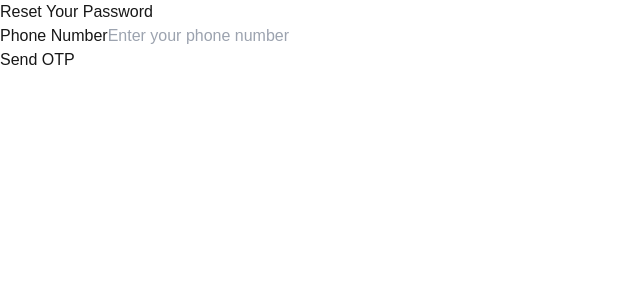
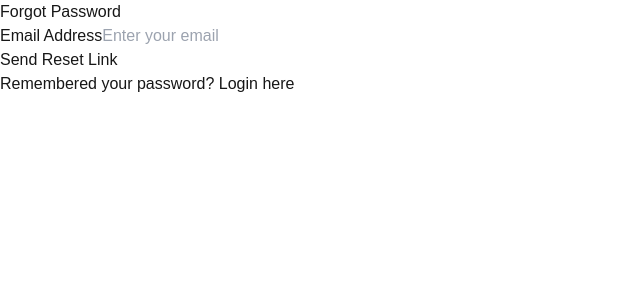
Before and after one commit to Chuacx13/Encoders, a Next.js app: page /forgot-password in a window 1280 px wide. Shown: the top 300 px of the page, without its empty margins (0-640 px from the left). Built offline with nearby package versions, Linux system fonts and the light colour scheme.

Commit message:
debug for deployment

```diff
--- a/src/app/(components)/Text/index.tsx
+++ b/src/app/(components)/Text/index.tsx
@@ -14,6 +14,7 @@ type TextProps = {
     | "xxhuge";
 } & React.ComponentProps<typeof Typography.Text>;
 
-export const Text = ({ size = "sm", children, ...rest }: TextProps) => {
+// Remove size = "sm"
+export const Text = ({ children, ...rest }: TextProps) => {
   return <Typography.Text {...rest}>{children}</Typography.Text>;
 };
--- a/src/app/admin/dashboard/StatCard.tsx
+++ b/src/app/admin/dashboard/StatCard.tsx
@@ -2,7 +2,7 @@ import { LucideIcon } from "lucide-react";
 import React from "react";
 import { Card } from "antd";
 import { Text } from "@/app/(components)/Text";
-import { LineChartOutlined } from "@ant-design/icons";
+// import { LineChartOutlined } from "@ant-design/icons";
 
 type StatDetail = {
   title: string;
--- a/src/app/forgot-password/page.tsx
+++ b/src/app/forgot-password/page.tsx
@@ -1,69 +1,25 @@
 "use client";
 
 import { useState } from "react";
-import { getAuth, RecaptchaVerifier, signInWithPhoneNumber } from "firebase/auth";
+import { getAuth, sendPasswordResetEmail } from "firebase/auth";
 
-export default function ForgotPasswordPage() {
-  const [phone, setPhone] = useState("");
-  const [otp, setOtp] = useState("");
-  const [verificationId, setVerificationId] = useState<string | null>(null);
+const ForgotPassword = () => {
+  const [email, setEmail] = useState("");
   const [message, setMessage] = useState("");
   const [error, setError] = useState("");
 
-  const auth = getAuth();
-
-  // Set up Recaptcha
-  const setupRecaptcha = () => {
-    if (!window.recaptchaVerifier) {
-      window.recaptchaVerifier = new RecaptchaVerifier(
-        "recaptcha-container",
-        {
-          size: "invisible",
-          callback: (response: any) => {
-            console.log("Recaptcha verified");
-          },
-        },
-        auth
-      );
-    }
-  };
-
-  // Send OTP to phone
-  const handleSendOtp = async (e: React.FormEvent) => {
+  const handleForgotPassword = async (e: React.FormEvent) => {
     e.preventDefault();
     setMessage("");
     setError("");
 
-    setupRecaptcha();
-
+    const auth = getAuth();
     try {
-      const confirmationResult = await signInWithPhoneNumber(auth, phone, window.recaptchaVerifier);
-      setVerificationId(confirmationResult.verificationId);
-      setMessage("OTP sent to your phone number.");
-    } catch (err) {
+      await sendPasswordResetEmail(auth, email);
+      setMessage("Password reset link sent! Check your email.");
+    } catch (err: any) {
+      setError("Failed to send password reset email. Please try again.");
       console.error(err);
-      setError("Failed to send OTP. Please try again.");
-    }
-  };
-
-  // Verify OTP
-  const handleVerifyOtp = async (e: React.FormEvent) => {
-    e.preventDefault();
-    setMessage("");
-    setError("");
-
-    if (!verificationId) {
-      setError("No OTP sent. Please try again.");
-      return;
-    }
-
-    try {
-      const credential = auth.PhoneAuthProvider.credential(verificationId, otp);
-      await auth.signInWithCredential(credential);
-      setMessage("Phone number verified. You can now reset your password.");
-    } catch (err) {
-      console.error(err);
-      setError("Invalid OTP. Please try again.");
     }
   };
 
@@ -71,70 +27,44 @@ export default function ForgotPasswordPage() {
     <div className="flex items-center justify-center min-h-screen bg-gray-100 dark:bg-gray-900">
       <div className="w-full max-w-md p-8 bg-white rounded-lg shadow-lg dark:bg-gray-800">
         <h2 className="text-2xl font-bold text-center text-gray-900 dark:text-white mb-6">
-          Reset Your Password
+          Forgot Password
         </h2>
         {message && <p className="text-green-500 text-sm">{message}</p>}
         {error && <p className="text-red-500 text-sm">{error}</p>}
-
-        {/* Form to send OTP */}
-        {!verificationId && (
-          <form onSubmit={handleSendOtp} className="space-y-6">
+        <form onSubmit={handleForgotPassword} className="space-y-6">
           <div>
             <label
-                htmlFor="phone"
+              htmlFor="email"
               className="block text-sm font-medium text-gray-700 dark:text-gray-300"
             >
-                Phone Number
+              Email Address
             </label>
             <input
-                type="tel"
-                id="phone"
-                value={phone}
-                onChange={(e) => setPhone(e.target.value)}
+              type="email"
+              id="email"
+              value={email}
+              onChange={(e) => setEmail(e.target.value)}
+              required
               className="w-full mt-1 p-3 border border-gray-300 rounded-lg focus:outline-none focus:ring-2 focus:ring-blue-500 dark:border-gray-700 dark:bg-gray-700 dark:text-white"
-                placeholder="Enter your phone number"
-                required
-              />
-            </div>
-            <div id="recaptcha-container"></div>
-            <button
-              type="submit"
-              className="w-full bg-blue-600 text-white p-3 rounded-lg font-semibold hover:bg-blue-700 transition dark:bg-blue-500 dark:hover:bg-blue-600"
-            >
-              Send OTP
-            </button>
-          </form>
-        )}
-
-        {/* Form to verify OTP */}
-        {verificationId && (
-          <form onSubmit={handleVerifyOtp} className="space-y-6">
-            <div>
-              <label
-                htmlFor="otp"
-                className="block text-sm font-medium text-gray-700 dark:text-gray-300"
-              >
-                OTP
-              </label>
-              <input
-                type="text"
-                id="otp"
-                value={otp}
-                onChange={(e) => setOtp(e.target.value)}
-                className="w-full mt-1 p-3 border border-gray-300 rounded-lg focus:outline-none focus:ring-2 focus:ring-blue-500 dark:border-gray-700 dark:bg-gray-700 dark:text-white"
-                placeholder="Enter the OTP"
-                required
+              placeholder="Enter your email"
             />
           </div>
           <button
             type="submit"
             className="w-full bg-blue-600 text-white p-3 rounded-lg font-semibold hover:bg-blue-700 transition dark:bg-blue-500 dark:hover:bg-blue-600"
           >
-              Verify OTP
+            Send Reset Link
           </button>
         </form>
-        )}
+        <p className="text-center text-sm text-gray-600 dark:text-gray-400 mt-4">
+          Remembered your password?{" "}
+          <a href="/login" className="text-blue-600 hover:underline dark:text-blue-400">
+            Login here
+          </a>
+        </p>
       </div>
     </div>
   );
-}
+};
+
+export default ForgotPassword;
--- a/src/app/page.tsx
+++ b/src/app/page.tsx
@@ -26,6 +26,7 @@ export default function LoginPage() {
       } else {
         router.push('/resident');
       }
+    // eslint-disable-next-line @typescript-eslint/no-explicit-any
     } catch (err: any) {
       if (err.code === 'auth/wrong-password') {
         setError('Username and Password do not match.');
```
Lines whose indentation alone changed are shown as unchanged.
